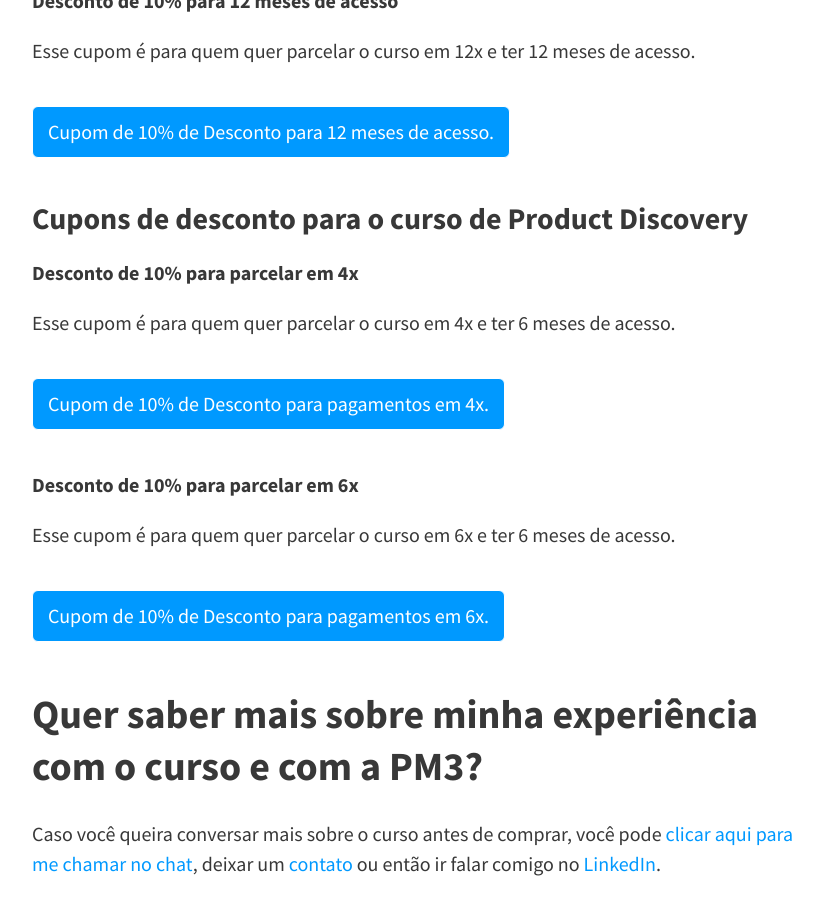
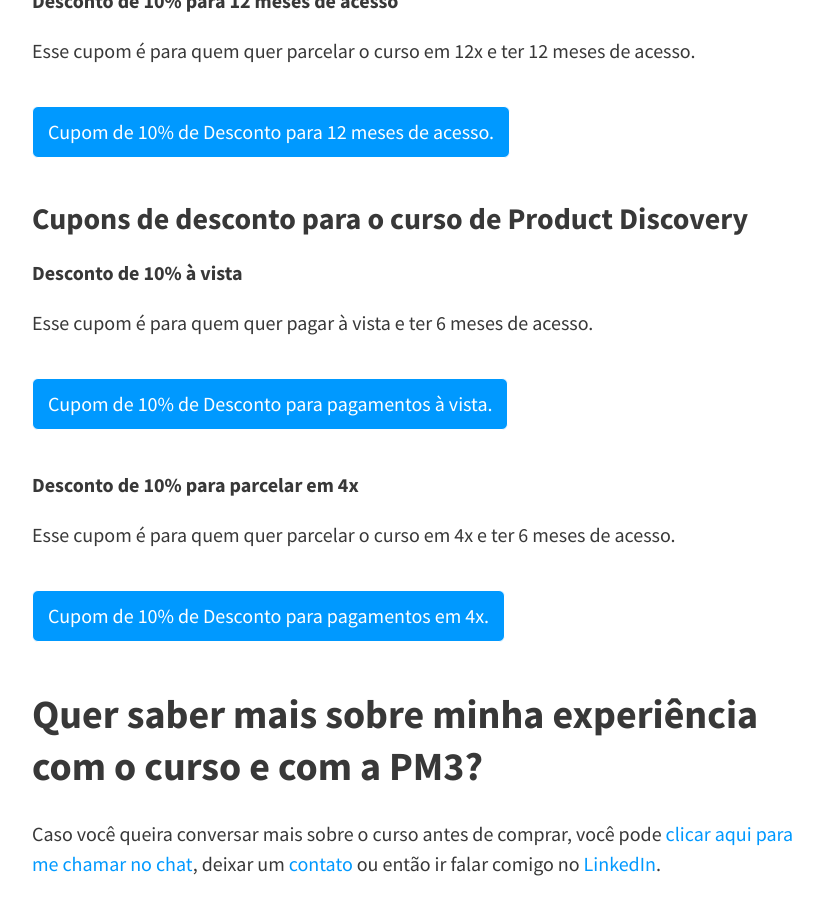
Before and after one commit to felipecbarbosa/felipecbarbosa.github.io, a Jekyll site: the page built from desconto-curso-pm3.md, in a window 1280 px wide and 900 px high, scrolled down 2641 px. Shown: the whole window, without its empty margins (224-1047 px from the left). Built offline with Jekyll 4.4.1, drawn with Linux system fonts in a browser that asks for light colours; nearby versions of some CDN libraries; comment, search, counter and statistics services are not loaded.

Commit message:
Edited Discovery cupom

```diff
--- a/desconto-curso-pm3.md
+++ b/desconto-curso-pm3.md
@@ -72,17 +72,17 @@ Esse cupom é para quem quer parcelar o curso em 12x e ter 12 meses de acesso.
 
 <h3 id="desconto-discovery">Cupons de desconto para o curso de Product Discovery</h3>
 
+**Desconto de 10% à vista**
+
+Esse cupom é para quem quer pagar à vista e ter 6 meses de acesso.
+
+<a class="button" style="color: #ffffff; background-color: #0099ff;" href="https://www.cursospm3.com.br/a/30788/BY7VEvg8" onclick="analytics.track('clicked-desconto-a-vista-discovery')" target="_blank">Cupom de 10% de Desconto para pagamentos à vista.</a>
+
 **Desconto de 10% para parcelar em 4x**
 
 Esse cupom é para quem quer parcelar o curso em 4x e ter 6 meses de acesso.
 
-<a class="button" style="color: #ffffff; background-color: #0099ff;" href="https://www.cursospm3.com.br/a/30788/BY7VEvg8" onclick="analytics.track('clicked-desconto-quatro-vezes-discovery')" target="_blank">Cupom de 10% de Desconto para pagamentos em 4x.</a>
-
-**Desconto de 10% para parcelar em 6x**
-
-Esse cupom é para quem quer parcelar o curso em 6x e ter 6 meses de acesso.
-
-<a class="button" style="color: #ffffff; background-color: #0099ff;" href="https://www.cursospm3.com.br/a/30787/BY7VEvg8" onclick="analytics.track('clicked-desconto-seis-vezes-discovery')" target="_blank">Cupom de 10% de Desconto para pagamentos em 6x.</a>
+<a class="button" style="color: #ffffff; background-color: #0099ff;" href="https://www.cursospm3.com.br/a/30787/BY7VEvg8" onclick="analytics.track('clicked-desconto-quatro-vezes-discovery')" target="_blank">Cupom de 10% de Desconto para pagamentos em 4x.</a>
 
 <h2>Quer saber mais sobre minha experiência com o curso e com a PM3?</h2>
 
```
